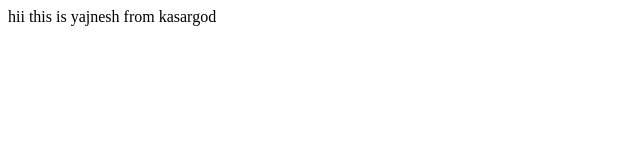
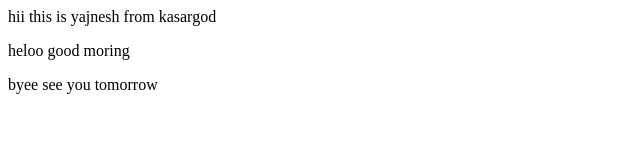
Before and after one commit to yajnesh-com/localrepo, a plain HTML site: page index.html in a window 1280 px wide. Shown: the whole page, without its empty margins (0-640 px from the left). Drawn offline with Linux system fonts and the light colour scheme.

Commit message:
add new feature

```diff
--- a/index.html
+++ b/index.html
@@ -1 +1,3 @@
 <p>hii this is yajnesh from kasargod</p>
+<p>heloo good moring</p>
+<p>byee see you tomorrow</p>
```
